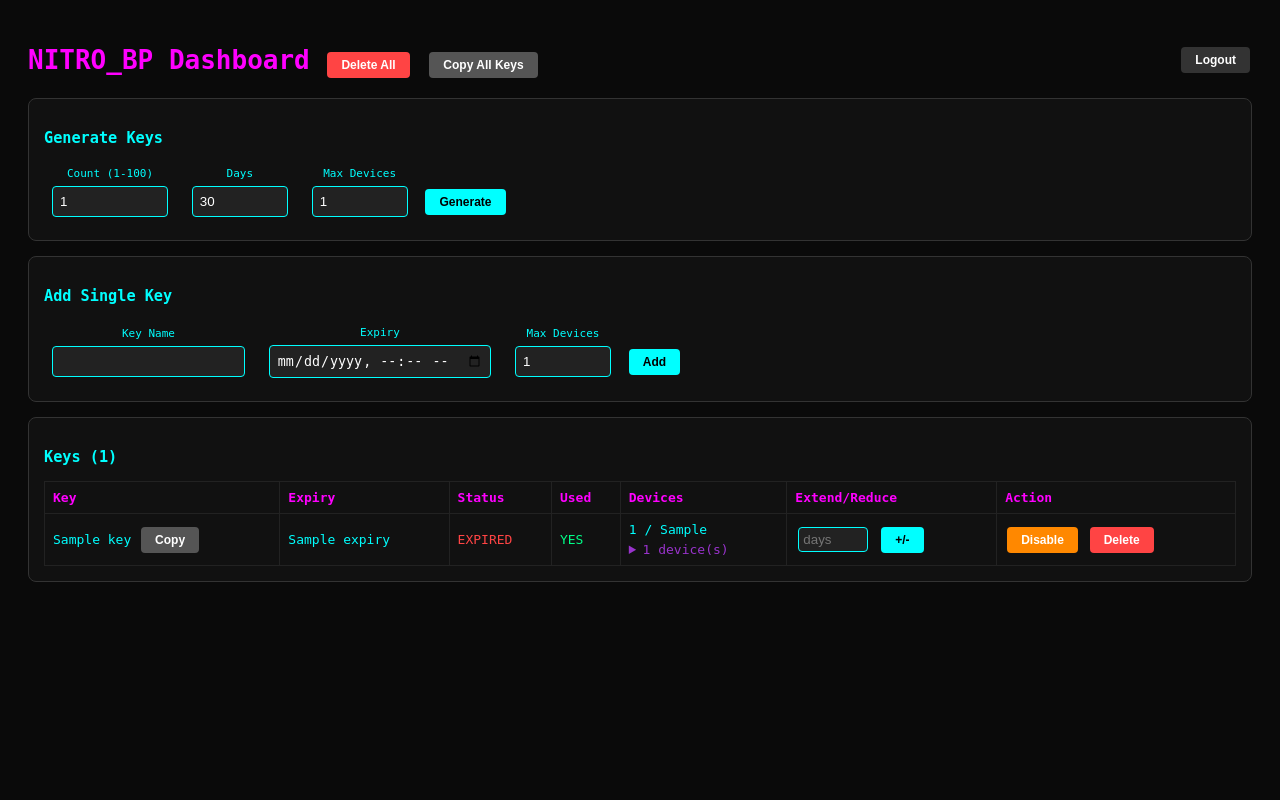
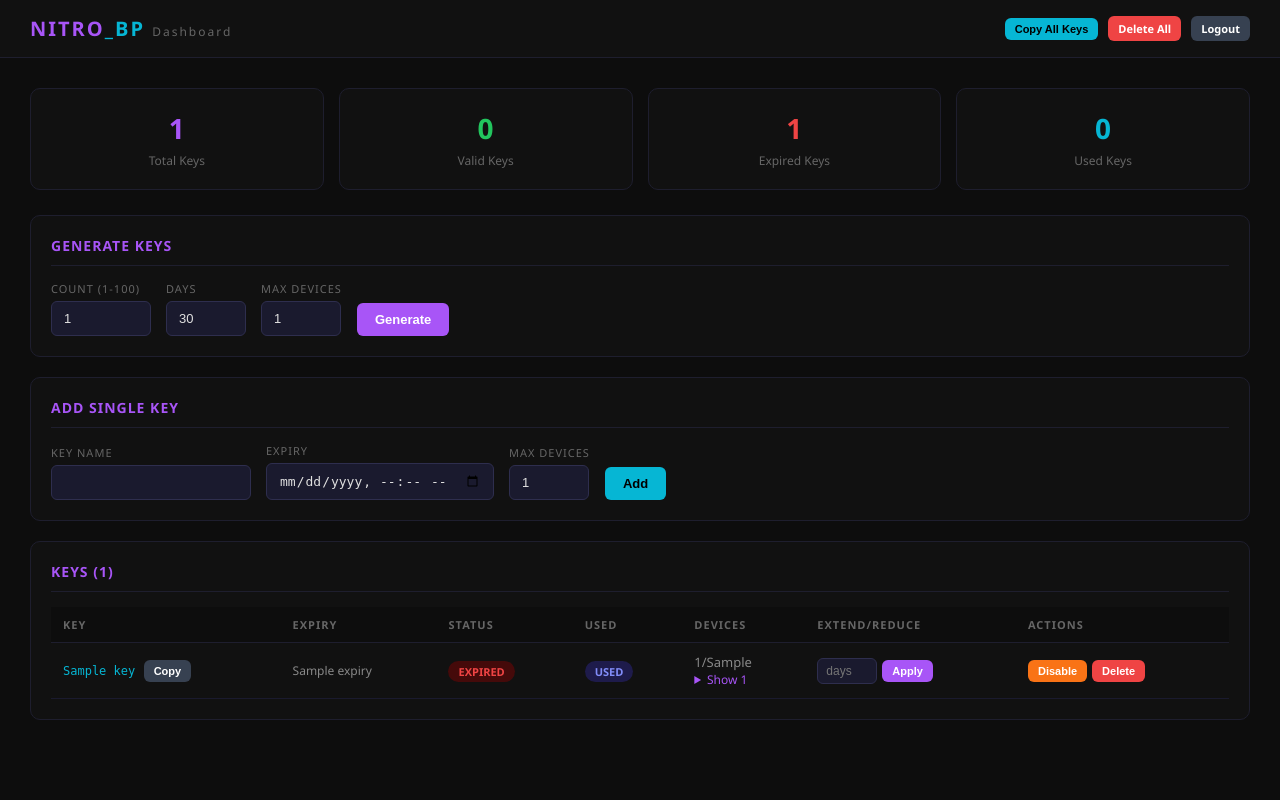
Before and after one commit to uppwela-create/nitro-bp-server, a Flask app: template templates/dashboard.html in a window 1280 px wide. Run offline with Flask 3, Linux system fonts and the light colour scheme; the template is opened without the code that fills it: most values are stand-ins (such as "Sample title", 1, 10 or a date in 2020).

Commit message:
redesign dashboard

```diff
--- a/app.py
+++ b/app.py
@@ -21,6 +21,25 @@ def save_keys(keys):
 def gen_key():
     chars = string.ascii_uppercase + string.digits
     return "NITRO-" + "".join(random.choices(chars, k=4)) + "-" + "".join(random.choices(chars, k=4)) + "-" + "".join(random.choices(chars, k=4))
+
+def time_remaining(expiry_str):
+    try:
+        expiry = datetime.fromisoformat(expiry_str)
+        now = datetime.now()
+        if now > expiry:
+            return "منتهي"
+        delta = expiry - now
+        days = delta.days
+        hours, rem = divmod(delta.seconds, 3600)
+        minutes = rem // 60
+        if days > 0:
+            return f"{days} يوم {hours} ساعة"
+        elif hours > 0:
+            return f"{hours} ساعة {minutes} دقيقة"
+        else:
+            return f"{minutes} دقيقة"
+    except:
+        return "غير معروف"
 
 @app.route("/public/connect", methods=["POST"])
 def public_connect():
@@ -78,7 +97,8 @@ def dashboard():
         return redirect("/login")
     keys = load_keys()
     now = datetime.now().isoformat()
-    return render_template("dashboard.html", keys=keys, now=now)
+    keys_with_remaining = {k: {**v, "remaining": time_remaining(v["expiry"])} for k, v in keys.items()}
+    return render_template("dashboard.html", keys=keys_with_remaining, now=now)
 
 @app.route("/login", methods=["GET", "POST"])
 def login():
--- a/templates/dashboard.html
+++ b/templates/dashboard.html
@@ -1,132 +1,179 @@
 <!DOCTYPE html>
-<html>
+<html lang="en">
 <head>
-    <title>NITRO_BP Dashboard</title>
+    <meta charset="UTF-8">
+    <meta name="viewport" content="width=device-width, initial-scale=1.0">
+    <title>NITRO_BP | Dashboard</title>
     <style>
-        body { background: #0a0a0a; color: #00ffff; font-family: monospace; padding: 20px; }
-        h1 { color: #ff00ff; }
-        h3 { color: #00ffff; }
-        table { width: 100%; border-collapse: collapse; margin-top: 10px; }
-        th, td { border: 1px solid #222; padding: 8px; text-align: left; font-size: 13px; }
-        th { background: #111; color: #ff00ff; }
-        .expired { color: #ff4444; }
-        .valid { color: #00ff88; }
-        .disabled { color: #ff8800; }
-        input, select { background: #222; border: 1px solid #00ffff; color: #fff; padding: 7px; border-radius: 4px; margin: 3px; }
-        button { background: #00ffff; color: #000; border: none; padding: 6px 14px; cursor: pointer; border-radius: 4px; font-weight: bold; margin: 2px; font-size: 12px; }
-        .del { background: #ff4444; color: #fff; }
-        .tog-off { background: #ff8800; color: #fff; }
-        .tog-on { background: #00ff88; color: #000; }
-        .logout { float: right; background: #333; color: #fff; }
-        .box { background: #111; border: 1px solid #333; padding: 15px; border-radius: 8px; margin-bottom: 15px; }
-        .small { font-size: 11px; color: #888; }
-        details { margin-top: 5px; }
-        summary { cursor: pointer; color: #93c; }
-        .copy-btn { background: #555; color: #fff; }
-        #copy-area { background: #111; border: 1px solid #333; padding: 10px; border-radius: 4px; margin-top: 10px; white-space: pre; font-size: 12px; display: none; }
+        * { margin: 0; padding: 0; box-sizing: border-box; }
+        body { background: #0d0d0d; color: #e0e0e0; font-family: 'Segoe UI', monospace; min-height: 100vh; }
+
+        .navbar { background: #111; border-bottom: 1px solid #1e1e2e; padding: 15px 30px; display: flex; align-items: center; justify-content: space-between; }
+        .navbar .logo { color: #a855f7; font-size: 20px; font-weight: bold; letter-spacing: 2px; }
+        .navbar .logo span { color: #06b6d4; }
+        .navbar .nav-right { display: flex; gap: 10px; align-items: center; }
+
+        .container { padding: 30px; max-width: 1400px; margin: 0 auto; }
+
+        .stats { display: grid; grid-template-columns: repeat(4, 1fr); gap: 15px; margin-bottom: 25px; }
+        .stat-card { background: #111; border: 1px solid #1e1e2e; border-radius: 10px; padding: 20px; text-align: center; }
+        .stat-card .num { font-size: 28px; font-weight: bold; color: #a855f7; }
+        .stat-card .label { font-size: 12px; color: #666; margin-top: 5px; }
+
+        .card { background: #111; border: 1px solid #1e1e2e; border-radius: 10px; padding: 20px; margin-bottom: 20px; }
+        .card-title { font-size: 14px; color: #a855f7; font-weight: bold; margin-bottom: 15px; text-transform: uppercase; letter-spacing: 1px; border-bottom: 1px solid #1e1e2e; padding-bottom: 10px; }
+
+        .form-row { display: flex; gap: 15px; align-items: flex-end; flex-wrap: wrap; }
+        .form-group { display: flex; flex-direction: column; gap: 5px; }
+        .form-group label { font-size: 11px; color: #666; text-transform: uppercase; letter-spacing: 1px; }
+        input[type="text"], input[type="number"], input[type="datetime-local"], input[type="password"] {
+            background: #1a1a2e; border: 1px solid #2e2e4e; color: #e0e0e0; padding: 9px 12px;
+            border-radius: 6px; font-size: 13px; outline: none; transition: border 0.2s;
+        }
+        input:focus { border-color: #a855f7; }
+
+        .btn { padding: 9px 18px; border: none; border-radius: 6px; cursor: pointer; font-size: 13px; font-weight: bold; transition: opacity 0.2s; text-decoration: none; display: inline-block; }
+        .btn:hover { opacity: 0.85; }
+        .btn-primary { background: #a855f7; color: #fff; }
+        .btn-cyan { background: #06b6d4; color: #000; }
+        .btn-red { background: #ef4444; color: #fff; }
+        .btn-orange { background: #f97316; color: #fff; }
+        .btn-green { background: #22c55e; color: #000; }
+        .btn-gray { background: #374151; color: #fff; }
+        .btn-sm { padding: 5px 10px; font-size: 11px; }
+
+        table { width: 100%; border-collapse: collapse; font-size: 13px; }
+        th { background: #0d0d0d; color: #666; padding: 10px 12px; text-align: left; font-size: 11px; text-transform: uppercase; letter-spacing: 1px; border-bottom: 1px solid #1e1e2e; }
+        td { padding: 10px 12px; border-bottom: 1px solid #1a1a2e; vertical-align: middle; }
+        tr:hover td { background: #161626; }
+
+        .badge { padding: 3px 10px; border-radius: 20px; font-size: 11px; font-weight: bold; }
+        .badge-valid { background: #14532d; color: #22c55e; }
+        .badge-expired { background: #450a0a; color: #ef4444; }
+        .badge-disabled { background: #431407; color: #f97316; }
+        .badge-used { background: #1e1b4b; color: #818cf8; }
+        .badge-unused { background: #1a1a2e; color: #666; }
+
+        .key-text { font-family: monospace; font-size: 12px; color: #06b6d4; }
+
+        details summary { cursor: pointer; color: #a855f7; font-size: 12px; }
+        .device-card { background: #0d0d0d; border: 1px solid #1e1e2e; border-radius: 6px; padding: 8px; margin-top: 5px; font-size: 11px; }
+
+        .extend-form { display: flex; gap: 5px; align-items: center; }
+        .extend-form input { width: 60px; padding: 5px 8px; font-size: 12px; }
+
+        .actions { display: flex; gap: 5px; flex-wrap: wrap; }
+
+        .toast { position: fixed; bottom: 20px; right: 20px; background: #22c55e; color: #000; padding: 10px 20px; border-radius: 8px; font-weight: bold; display: none; z-index: 999; }
     </style>
     <script>
-        function copyKeys() {
-            const rows = document.querySelectorAll('.key-val');
-            const keys = Array.from(rows).map(r => r.textContent).join('\n');
+        function copyText(text) {
+            navigator.clipboard.writeText(text);
+            const t = document.getElementById('toast');
+            t.style.display = 'block';
+            setTimeout(() => t.style.display = 'none', 2000);
+        }
+        function copyAllKeys() {
+            const keys = Array.from(document.querySelectorAll('.key-val')).map(k => k.textContent).join('\n');
             navigator.clipboard.writeText(keys);
-            alert('Keys copied!');
-        }
-        function toggleCopyArea() {
-            const area = document.getElementById('copy-area');
-            area.style.display = area.style.display === 'none' ? 'block' : 'none';
+            const t = document.getElementById('toast');
+            t.style.display = 'block';
+            setTimeout(() => t.style.display = 'none', 2000);
         }
     </script>
 </head>
 <body>
-    <h1>NITRO_BP Dashboard <a href="/logout"><button class="logout">Logout</button></a> <a href="/delete_all" onclick="return confirm('Delete ALL keys?')"><button class="del">Delete All</button></a> <button class="copy-btn" onclick="copyKeys()">Copy All Keys</button></h1>
-
-    <div class="box">
-        <h3>Generate Keys</h3>
-        <form method="POST" action="/generate">
-            <div style="display:inline-block;text-align:center;margin:5px">
-                <div class="small" style="color:#00ffff;margin-bottom:3px">Count (1-100)</div>
-                <input type="number" name="count" min="1" max="100" value="1" style="width:100px">
+    <div class="navbar">
+        <div class="logo">NITRO<span>_BP</span> <span style="font-size:12px;color:#666;font-weight:normal">Dashboard</span></div>
+        <div class="nav-right">
+            <button class="btn btn-cyan btn-sm" onclick="copyAllKeys()">Copy All Keys</button>
+            <a href="/delete_all" onclick="return confirm('Delete ALL keys?')" class="btn btn-red btn-sm">Delete All</a>
+            <a href="/logout" class="btn btn-gray btn-sm">Logout</a>
         </div>
-            <div style="display:inline-block;text-align:center;margin:5px">
-                <div class="small" style="color:#00ffff;margin-bottom:3px">Days</div>
-                <input type="number" name="days" min="1" value="30" style="width:80px">
-            </div>
-            <div style="display:inline-block;text-align:center;margin:5px">
-                <div class="small" style="color:#00ffff;margin-bottom:3px">Max Devices</div>
-                <input type="number" name="max_devices" min="1" value="1" style="width:80px">
-            </div>
-            <button type="submit">Generate</button>
-        </form>
-        <div id="copy-area">{% for key, data in keys.items() %}<span class="key-val">{{ key }}</span>
-{% endfor %}</div>
     </div>
 
-    <div class="box">
-        <h3>Add Single Key</h3>
-        <form method="POST" action="/add">
-            <div style="display:inline-block;text-align:center;margin:5px">
-                <div class="small" style="color:#00ffff;margin-bottom:3px">Key Name</div>
-                <input type="text" name="key" required>
+    <div class="container">
+        {% set valid_count = keys.values()|selectattr('expiry', 'gt', now)|list|length %}
+        {% set used_count = keys.values()|selectattr('devices')|list|length %}
+        <div class="stats">
+            <div class="stat-card"><div class="num">{{ keys|length }}</div><div class="label">Total Keys</div></div>
+            <div class="stat-card"><div class="num" style="color:#22c55e">{{ valid_count }}</div><div class="label">Valid Keys</div></div>
+            <div class="stat-card"><div class="num" style="color:#ef4444">{{ keys|length - valid_count }}</div><div class="label">Expired Keys</div></div>
+            <div class="stat-card"><div class="num" style="color:#06b6d4">{{ used_count }}</div><div class="label">Used Keys</div></div>
         </div>
-            <div style="display:inline-block;text-align:center;margin:5px">
-                <div class="small" style="color:#00ffff;margin-bottom:3px">Expiry</div>
-                <input type="datetime-local" name="expiry" required>
+
+        <div class="card">
+            <div class="card-title">Generate Keys</div>
+            <form method="POST" action="/generate">
+                <div class="form-row">
+                    <div class="form-group"><label>Count (1-100)</label><input type="number" name="count" min="1" max="100" value="1" style="width:100px"></div>
+                    <div class="form-group"><label>Days</label><input type="number" name="days" min="1" value="30" style="width:80px"></div>
+                    <div class="form-group"><label>Max Devices</label><input type="number" name="max_devices" min="1" value="1" style="width:80px"></div>
+                    <button type="submit" class="btn btn-primary">Generate</button>
                 </div>
-            <div style="display:inline-block;text-align:center;margin:5px">
-                <div class="small" style="color:#00ffff;margin-bottom:3px">Max Devices</div>
-                <input type="number" name="max_devices" min="1" value="1" style="width:80px">
-            </div>
-            <button type="submit">Add</button>
             </form>
         </div>
 
-    <div class="box">
-        <h3>Keys ({{ keys|length }})</h3>
+        <div class="card">
+            <div class="card-title">Add Single Key</div>
+            <form method="POST" action="/add">
+                <div class="form-row">
+                    <div class="form-group"><label>Key Name</label><input type="text" name="key" required style="width:200px"></div>
+                    <div class="form-group"><label>Expiry</label><input type="datetime-local" name="expiry" required></div>
+                    <div class="form-group"><label>Max Devices</label><input type="number" name="max_devices" min="1" value="1" style="width:80px"></div>
+                    <button type="submit" class="btn btn-cyan">Add</button>
+                </div>
+            </form>
+        </div>
+
+        <div class="card">
+            <div class="card-title">Keys ({{ keys|length }})</div>
             <table>
-            <tr><th>Key</th><th>Expiry</th><th>Status</th><th>Used</th><th>Devices</th><th>Extend/Reduce</th><th>Action</th></tr>
+                <tr><th>Key</th><th>Expiry</th><th>Status</th><th>Used</th><th>Devices</th><th>Extend/Reduce</th><th>Actions</th></tr>
                 {% for key, data in keys.items() %}
                 {% set is_disabled = data.get('disabled', False) %}
                 {% set is_valid = data.expiry > now and not is_disabled %}
                 {% set device_count = data.devices|length %}
                 <tr>
                     <td>
-                    <span class="key-val">{{ key }}</span>
-                    <button class="copy-btn" onclick="navigator.clipboard.writeText('{{ key }}')">Copy</button>
+                        <span class="key-text key-val">{{ key }}</span>
+                        <button class="btn btn-gray btn-sm" onclick="copyText('{{ key }}')" style="margin-left:5px">Copy</button>
                     </td>
-                <td>{{ data.expiry }}</td>
-                <td class="{{ 'disabled' if is_disabled else ('valid' if is_valid else 'expired') }}">
-                    {{ 'DISABLED' if is_disabled else ('VALID' if is_valid else 'EXPIRED') }}
-                </td>
-                <td class="{{ 'valid' if device_count > 0 else 'expired' }}">{{ 'YES' if device_count > 0 else 'NO' }}</td>
+                    <td style="color:#888;font-size:12px">{{ data.expiry }}</td>
+                    <td><span class="badge {{ 'badge-disabled' if is_disabled else ('badge-valid' if is_valid else 'badge-expired') }}">{{ 'DISABLED' if is_disabled else ('VALID' if is_valid else 'EXPIRED') }}</span></td>
+                    <td><span class="badge {{ 'badge-used' if device_count > 0 else 'badge-unused' }}">{{ 'USED' if device_count > 0 else 'UNUSED' }}</span></td>
                     <td>
-                    {{ device_count }} / {{ data.get('max_devices', 1) }}
+                        <span style="color:#888">{{ device_count }}/{{ data.get('max_devices', 1) }}</span>
                         {% if data.devices %}
                         <details>
-                        <summary>{{ device_count }} device(s)</summary>
+                            <summary>Show {{ device_count }}</summary>
                             {% for hwid, dev in data.devices.items() %}
-                        <div style="background:#1a1a1a;padding:6px;margin:3px;border-radius:4px;border:1px solid #333">
-                            <span style="color:#ff0">💻 {{ dev.name }}</span><br>
-                            <span class="small">Last seen: {{ dev.last_seen[:16] }}</span><br>
-                            <a href="/remove_device/{{ key }}/{{ hwid }}"><button class="del" style="padding:2px 8px;font-size:11px;margin-top:3px">Remove</button></a>
+                            <div class="device-card">
+                                <div style="color:#06b6d4">💻 {{ dev.name }}</div>
+                                <div style="color:#666">{{ dev.last_seen[:16] }}</div>
+                                <a href="/remove_device/{{ key }}/{{ hwid }}"><button class="btn btn-red btn-sm" style="margin-top:4px">Remove</button></a>
                             </div>
                             {% endfor %}
                         </details>
                         {% endif %}
                     </td>
                     <td>
-                    <form method="POST" action="/extend/{{ key }}" style="display:inline">
-                        <input type="number" name="days" placeholder="days" style="width:60px;padding:4px">
-                        <button type="submit">+/-</button>
+                        <form method="POST" action="/extend/{{ key }}" class="extend-form">
+                            <input type="number" name="days" placeholder="days">
+                            <button type="submit" class="btn btn-primary btn-sm">Apply</button>
                         </form>
                     </td>
                     <td>
-                    <a href="/toggle/{{ key }}"><button class="{{ 'tog-on' if is_disabled else 'tog-off' }}">{{ 'Enable' if is_disabled else 'Disable' }}</button></a>
-                    <a href="/delete/{{ key }}"><button class="del">Delete</button></a>
+                        <div class="actions">
+                            <a href="/toggle/{{ key }}"><button class="btn btn-sm {{ 'btn-green' if is_disabled else 'btn-orange' }}">{{ 'Enable' if is_disabled else 'Disable' }}</button></a>
+                            <a href="/delete/{{ key }}" onclick="return confirm('Delete this key?')"><button class="btn btn-red btn-sm">Delete</button></a>
+                        </div>
                     </td>
                 </tr>
                 {% endfor %}
             </table>
         </div>
+    </div>
+    <div class="toast" id="toast">✓ Copied!</div>
 </body>
 </html>
```
Lines whose indentation alone changed are shown as unchanged.
